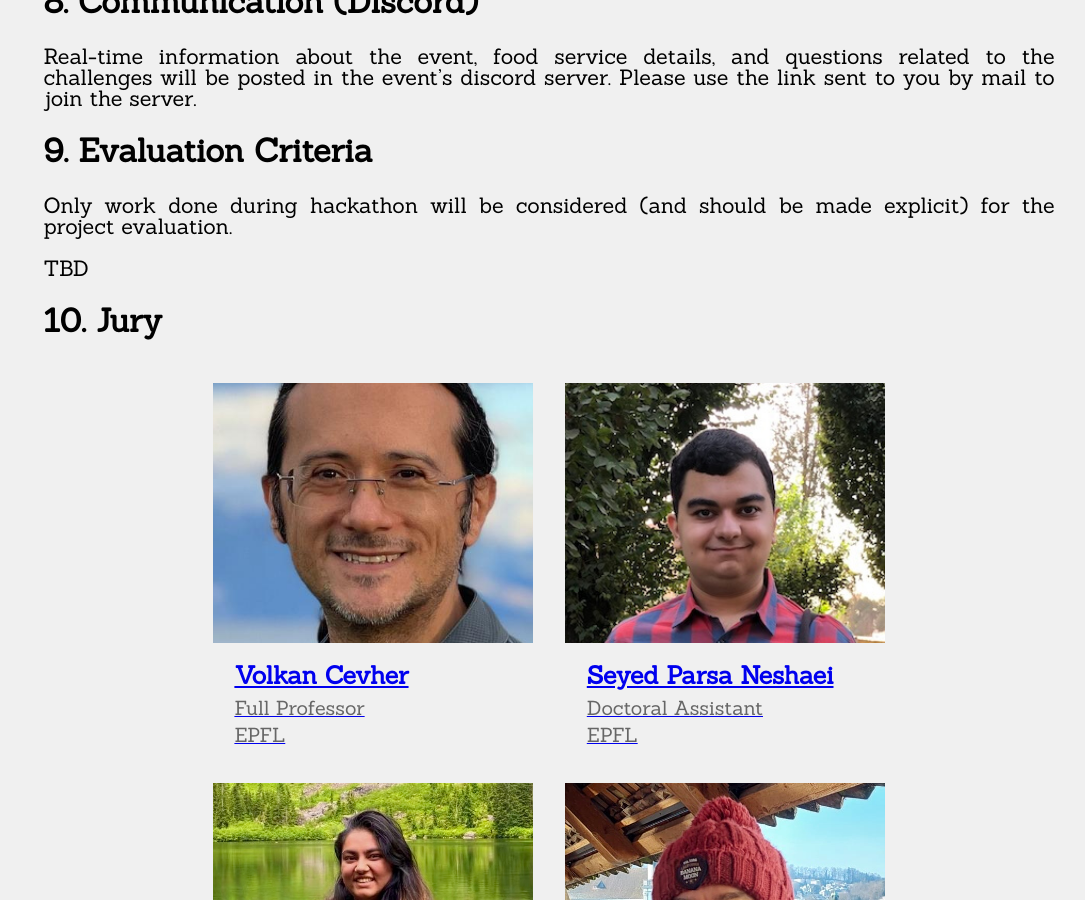
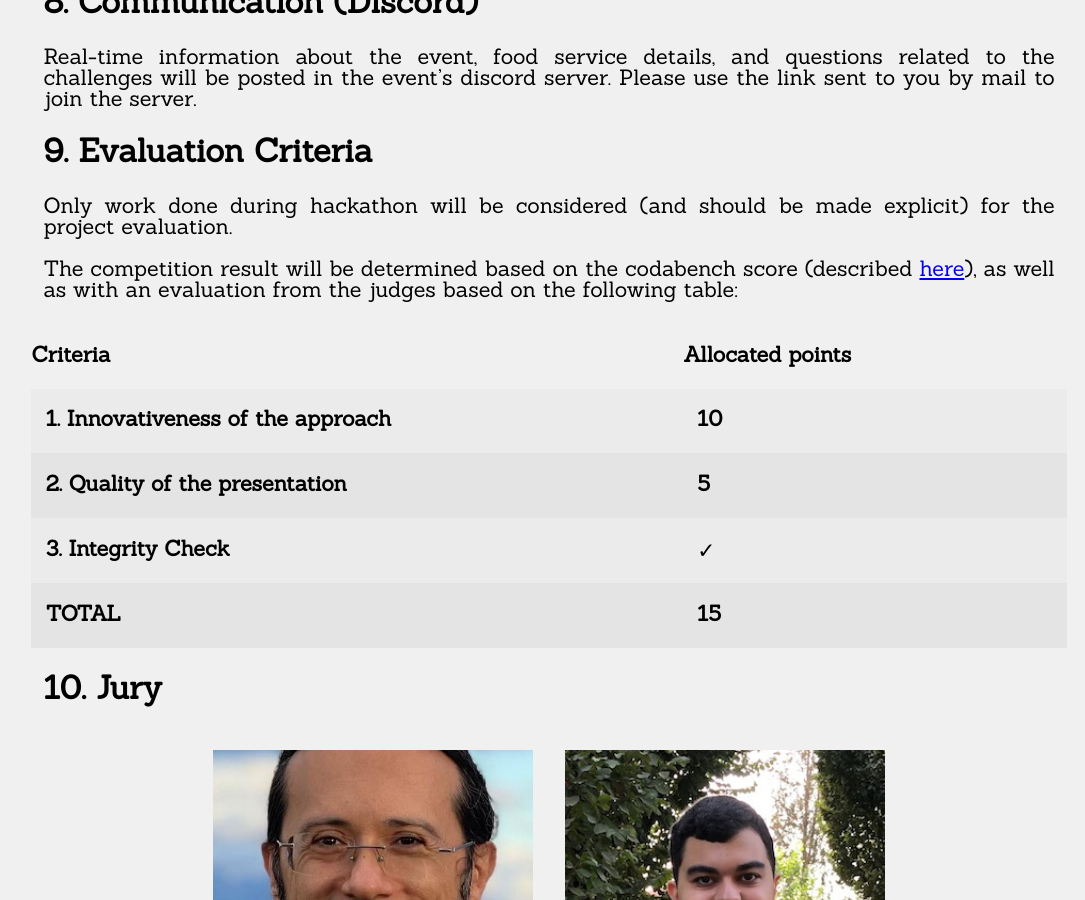
Before and after one commit to LauzHack/LauzHack.github.io, a Jekyll site: the page built from 2026-huawei/info.md, in a window 1280 px wide and 900 px high, scrolled down 2003 px. Shown: the whole window, without its empty margins (91-1176 px from the left). Built offline with Jekyll 4.4.1, drawn with Linux system fonts in a browser that asks for light colours.

Commit message:
evaluation criteria

```diff
--- a/2026-huawei/info.md
+++ b/2026-huawei/info.md
@@ -154,7 +154,14 @@ Real-time information about the event, food service details, and questions relat
 
 Only work done during hackathon will be considered (and should be made explicit) for the project evaluation.
 
-TBD
+The competition result will be determined based on the codabench score (described [here](https://moe-competition-docs.readthedocs.io/en/latest/competition-context.html#evaluation-loop)), as well as with an evaluation from the judges based on the following table:
+
+| Criteria                         | Allocated points |
+| -------------------------------- | ---------------- |
+| **1. Innovativeness of the approach** | **10**           |
+| **2. Quality of the presentation**   | **5**            |
+| **3. Integrity Check**               | ✓                |
+| **TOTAL**                             | **15**           |
 
 ## 10. Jury
 
```
